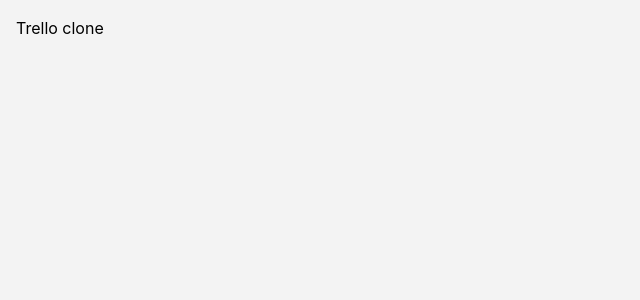
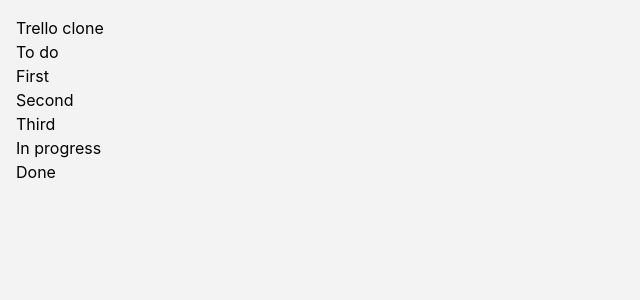
Before and after one commit to adrianosmond/trello-clone, a React (Create React App) app: page / in a window 1280 px wide. Shown: the top 300 px of the page, without its empty margins (0-640 px from the left). Built offline with nearby package versions, Linux system fonts and the light colour scheme.

Commit message:
Hard coded state

```diff
--- a/src/App.tsx
+++ b/src/App.tsx
@@ -1,3 +1,43 @@
-const App = () => <div>Trello clone</div>;
+const App = () => {
+  const columns = [
+    {
+      id: 'col-1',
+      name: 'To do',
+      items: [
+        { id: 'item-1', name: 'First' },
+        { id: 'item-2', name: 'Second' },
+        { id: 'item-3', name: 'Third' },
+      ],
+    },
+    {
+      id: 'col-2',
+      name: 'In progress',
+      items: [],
+    },
+    {
+      id: 'col-3',
+      name: 'Done',
+      items: [],
+    },
+  ];
+
+  return (
+    <div>
+      <h1>Trello clone</h1>
+      <ul>
+        {columns.map((col) => (
+          <li key={col.id}>
+            <h2>{col.name}</h2>
+            <ul>
+              {col.items.map((item) => (
+                <li key={item.id}>{item.name}</li>
+              ))}
+            </ul>
+          </li>
+        ))}
+      </ul>
+    </div>
+  );
+};
 
 export default App;
```
